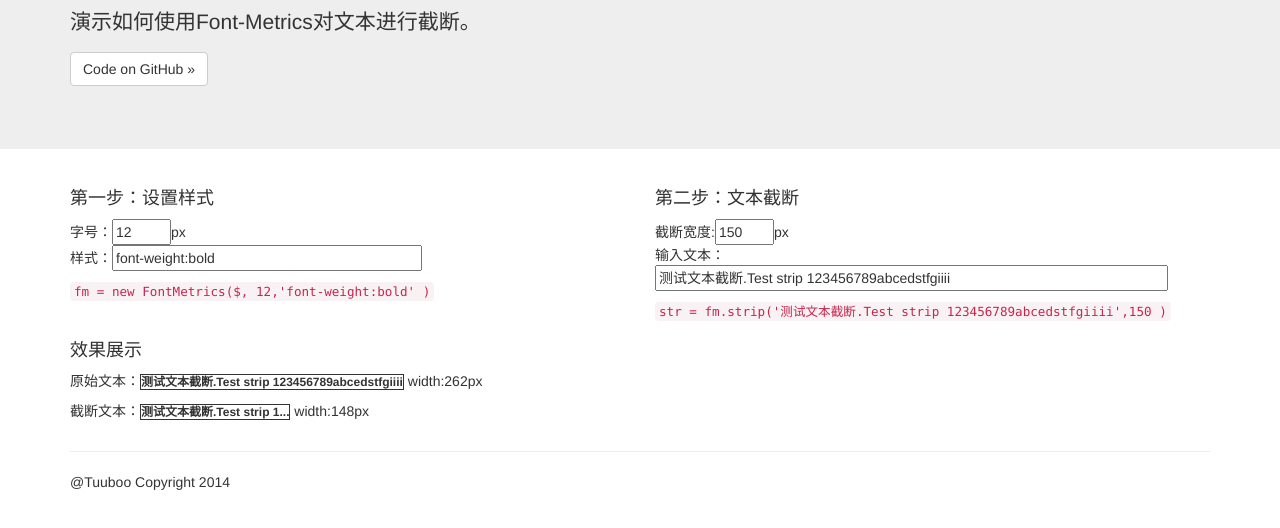
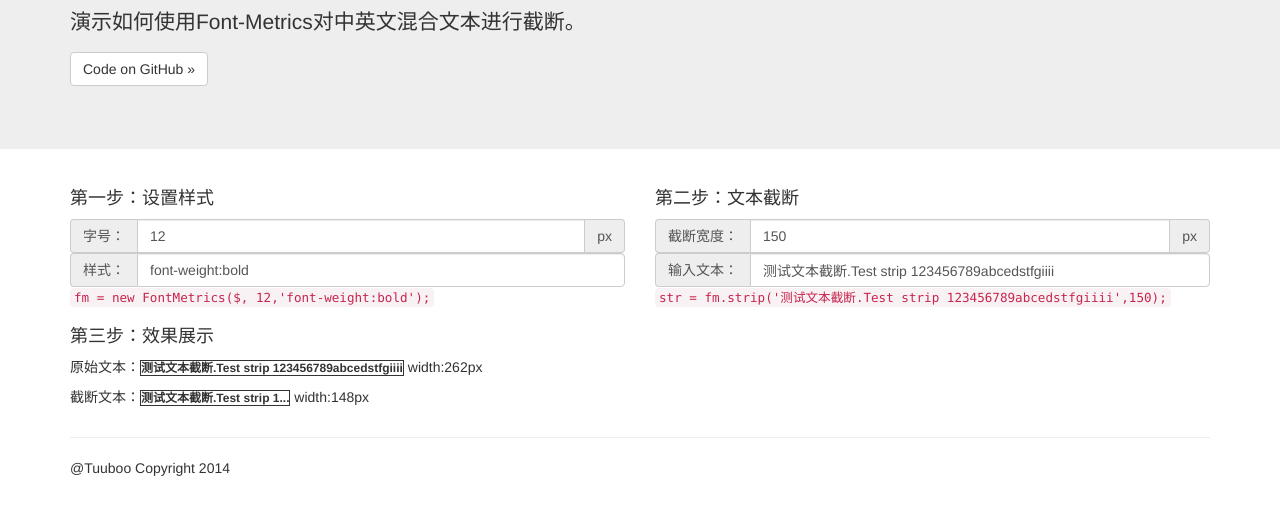
Before and after one commit to tuuboo/JStoolkits, a plain HTML site: page Font-Metrics/demo.html in a window 1280 px wide. Shown: the part 140-668 px from the top of the page. Drawn offline with nearby package versions, Linux system fonts and the light colour scheme.

Commit message:
美化参数输入显示格式

```diff
--- a/Font-Metrics/demo.html
+++ b/Font-Metrics/demo.html
@@ -14,7 +14,7 @@
     <script src="//html5shiv.googlecode.com/svn/trunk/html5.js"></script>
     <![endif]-->
 
-    <title>Font-Metrics Demo</title>
+    <title>Font-Metrics Demo，中英文混合文本截断</title>
 
     <script>
       $(document).ready(function(){
@@ -24,13 +24,13 @@
         $("#in_style").on("change", function(e){setup();}).trigger("change")
       });
       function setup(){
-				$("#code_setup").text("fm = new FontMetrics($, "+$("#in_fontsize").val()+",'"+$("#in_style").val()+"' )");
+        $("#code_setup").text("fm = new FontMetrics($, "+$("#in_fontsize").val()+",'"+$("#in_style").val()+"');");
         fm = new FontMetrics($, $("#in_fontsize").val(), $("#in_style").val());
         $("#sp_ori, #sp_strip").attr("style", $("#in_style").val()).css("font-size", $("#in_fontsize").val()+"px").css("border", "1px solid");
         strip();
       }
       function strip(){
-				$("#code_strip").text("str = fm.strip('"+$("#in_text").val()+"',"+$("#in_width").val()+" )");
+        $("#code_strip").text("str = fm.strip('"+$("#in_text").val()+"',"+$("#in_width").val()+");");
 
         $("#sp_ori").text($("#in_text").val());
         $("#sp_strip").text(fm.strip($("#in_text").val(), parseInt($("#in_width").val())));
@@ -46,7 +46,7 @@
     <div class="jumbotron">
       <div class="container">
         <h1>Font-Metrics Demo</h1>
-        <p>演示如何使用Font-Metrics对文本进行截断。</p>
+        <p>演示如何使用Font-Metrics对中英文混合文本进行截断。</p>
         <p><a class="btn btn-default" role="button" href="https://github.com/tuuboo/JStoolkits/tree/master/Font-Metrics">Code on GitHub »</a></p>
       </div>
     </div>
@@ -55,24 +55,32 @@
       <div class="row">
         <div class="col-md-6">
           <h4>第一步：设置样式</h4>
-					<p>
-						字号：<input type="text" id="in_fontsize" size="4" value="12"/>px<br/>
-						样式：<input type="text" id="in_style" value="font-weight:bold" size="35"/>
-					</p>
+          <div class="input-group">
+            <span class="input-group-addon">字号：</span>
+            <input class="form-control" type="text" id="in_fontsize" value="12"/><span class="input-group-addon">px</span>
+          </div>
+          <div class="input-group">
+            <span class="input-group-addon">样式：</span>
+            <input class="form-control" type="text" id="in_style" value="font-weight:bold"/>
+          </div>
           <p><code id="code_setup"></code></p>
         </div>
         <div class="col-md-6">
           <h4>第二步：文本截断</h4>
-					<p>
-						截断宽度:<input type="text" id="in_width" size="4" value="150"/>px<br/>
-						输入文本：<input type="text" id="in_text" size="60" value="测试文本截断.Test strip 123456789abcedstfgiiii"/>
-					</p>
+          <div class="input-group">
+            <span class="input-group-addon">截断宽度：</span>
+            <input class="form-control" type="text" id="in_width" value="150"/><span class="input-group-addon">px</span>
+          </div>
+          <div class="input-group">
+            <span class="input-group-addon">输入文本：</span>
+            <input  class="form-control" type="text" id="in_text" value="测试文本截断.Test strip 123456789abcedstfgiiii"/>
+          </div>
           <p><code id="code_strip">代码</code></p>
         </div>
       </div>
       <div class="row">
         <div class="col-md-12">
-					<h4>效果展示</h4>
+          <h4>第三步：效果展示</h4>
           <p>原始文本：<span id="sp_ori" style="border:1px solid;"></span> <span id="sp_ori_width"></span></p>
           <p>截断文本：<span id="sp_strip" style="border:1px solid;"></span> <span id="sp_strip_width"></span></p>
         </div>
```
Lines whose indentation alone changed are shown as unchanged.
